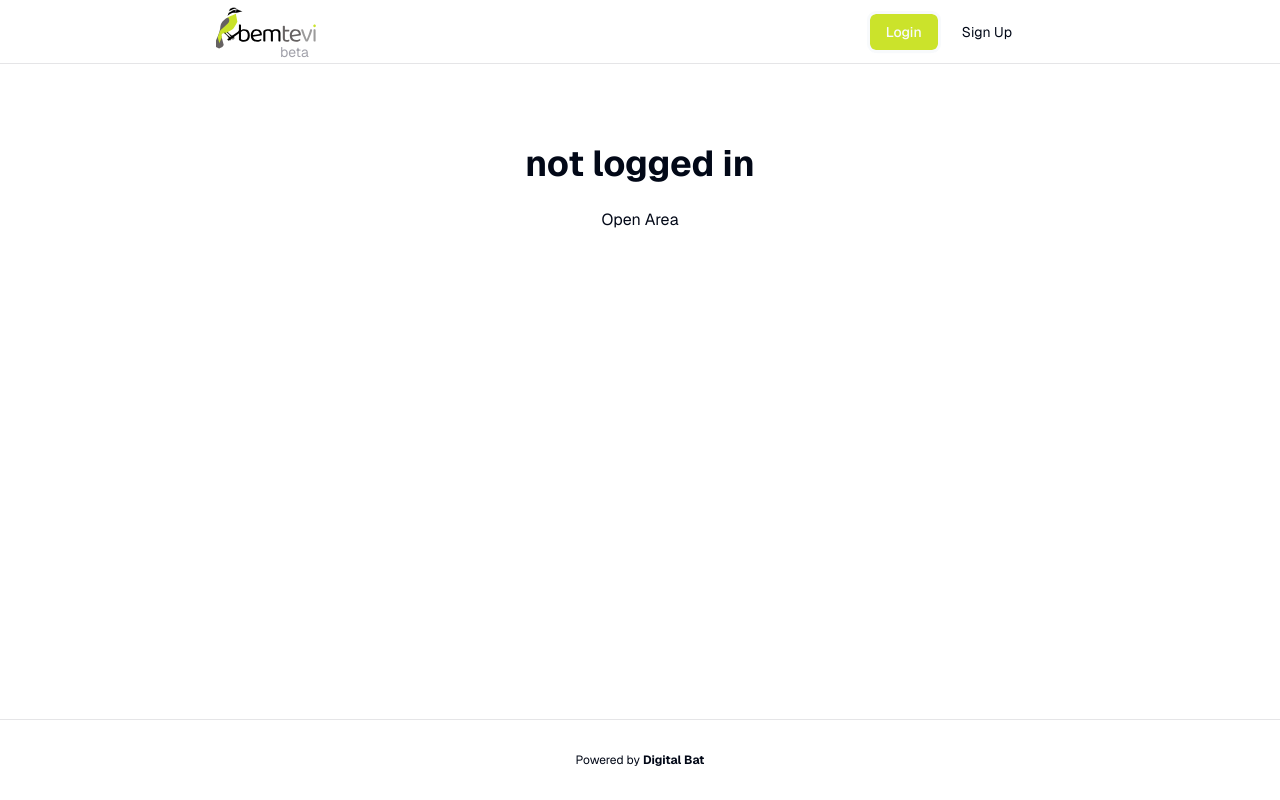
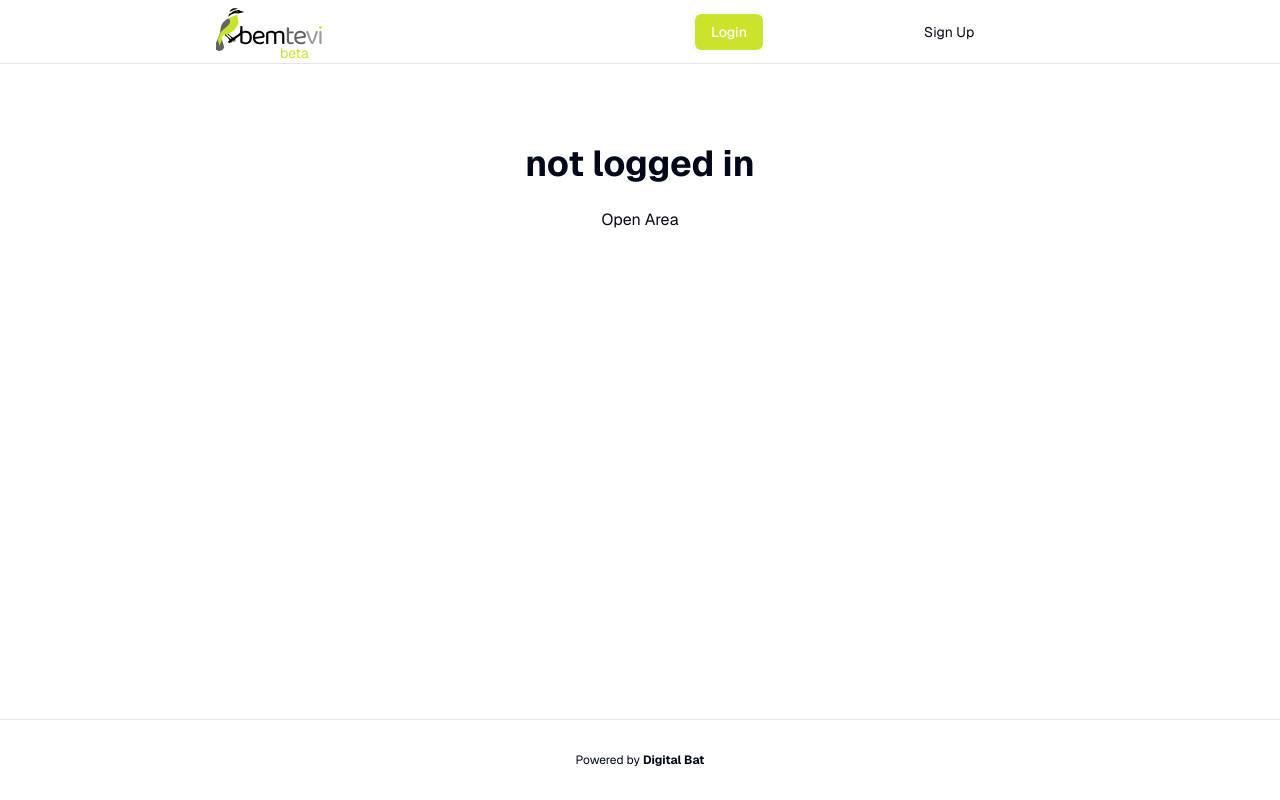
Before and after one commit to digitalbat/bemtevi-social-media, a Next.js app: page / in a window 1280 px wide. Built offline with nearby package versions, Linux system fonts and the light colour scheme; no server answers.

Commit message:
fix logo topbar

```diff
--- a/components/Logo.tsx
+++ b/components/Logo.tsx
@@ -2,9 +2,9 @@ export default function Logo() {
   return (
     <svg
       aria-label="Next.js logotype"
-      height="68"
+      width="100%"
+      height="100%"
       role="img"
-      width="100"
       viewBox="0 0 772 315"
       fill="none"
       xmlns="http://www.w3.org/2000/svg">
--- a/components/TopBar.tsx
+++ b/components/TopBar.tsx
@@ -7,11 +7,11 @@ export default function TopBar() {
     return (
         <nav className="w-full flex justify-center border-b border-b-foreground/10 h-16">
             <div className="w-full max-w-4xl flex justify-between items-center p-3 text-sm gap-4">
-                <div className="w-full p-3 text-sm">
+                <div className="w-[130px] p-3 text-sm mt-4 lg:mr-52">
                     <Link href='/' >
                         <Logo />
                     </Link>
-                    <h1 className="pt-4 pb-2 text-zinc-400 -mt-9 pl-16">beta</h1>
+                    <h1 className="pt-4 pb-2 text-secondary -mt-6 pl-16">beta</h1>
                 </div>
                 <LogInButton />
                 <SignUpButton />
```
